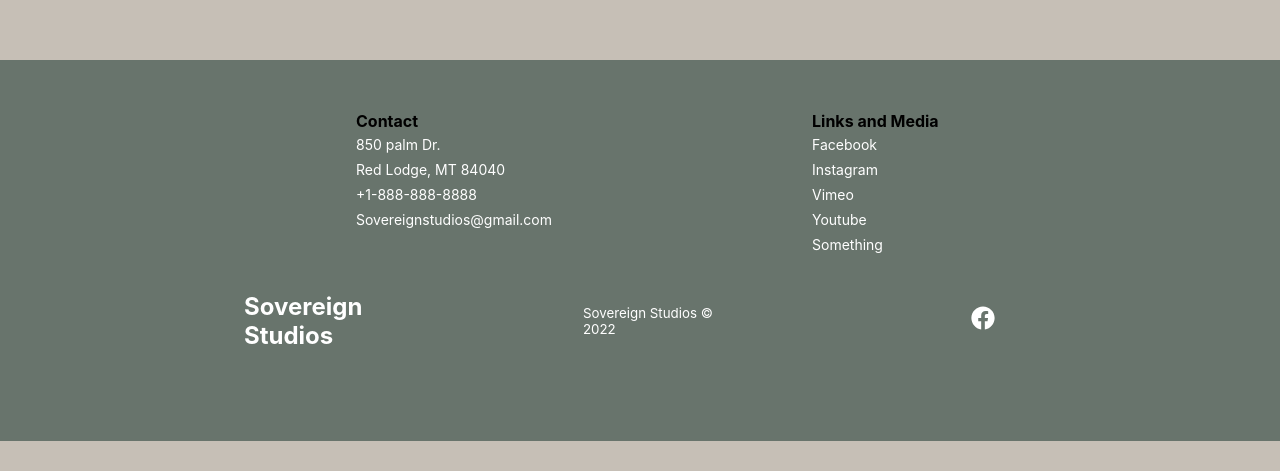
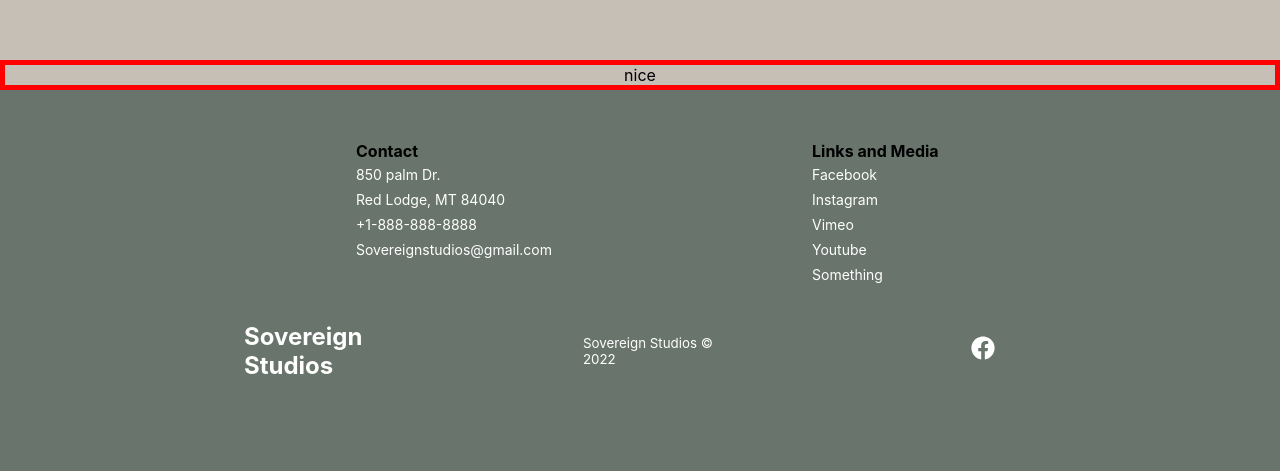
Before and after one commit to lss555/studio-website, a React (Create React App) app: page / in a window 1280 px wide. Shown: the part 1692-2163 px from the top of the page. Before the commit the page ends 2133 px from the top, so only its background shows below. Built offline with nearby package versions, Linux system fonts and the light colour scheme.

Commit message:
Section two

```diff
--- a/src/components/home-section-two/home-section-two-component.jsx
+++ b/src/components/home-section-two/home-section-two-component.jsx
@@ -3,7 +3,7 @@ import { Test } from './home-section-two-styles.jsx'
 const SectionTwo = () => {
 
   return (
-    <Test></Test>
+    <Test>nice</Test>
   )
 }
 
--- a/src/components/home-section-two/home-section-two-styles.jsx
+++ b/src/components/home-section-two/home-section-two-styles.jsx
@@ -6,4 +6,5 @@ export const Test = styled.div`
   justify-content: center;
   align-self: flex-end;
   margin-top: 40rem;
+  border: 5px solid red;
 `;
--- a/src/components/projects/projects-styles.js
+++ b/src/components/projects/projects-styles.js
@@ -19,6 +19,8 @@ export const SubTitle = styled.h3`
 
 export const PlayerContainer = styled.div`
   display: flex;
+  margin-left: 5%;
+  margin-right: 5%;
 `;
 
 export const InfoText = styled.p`
```
